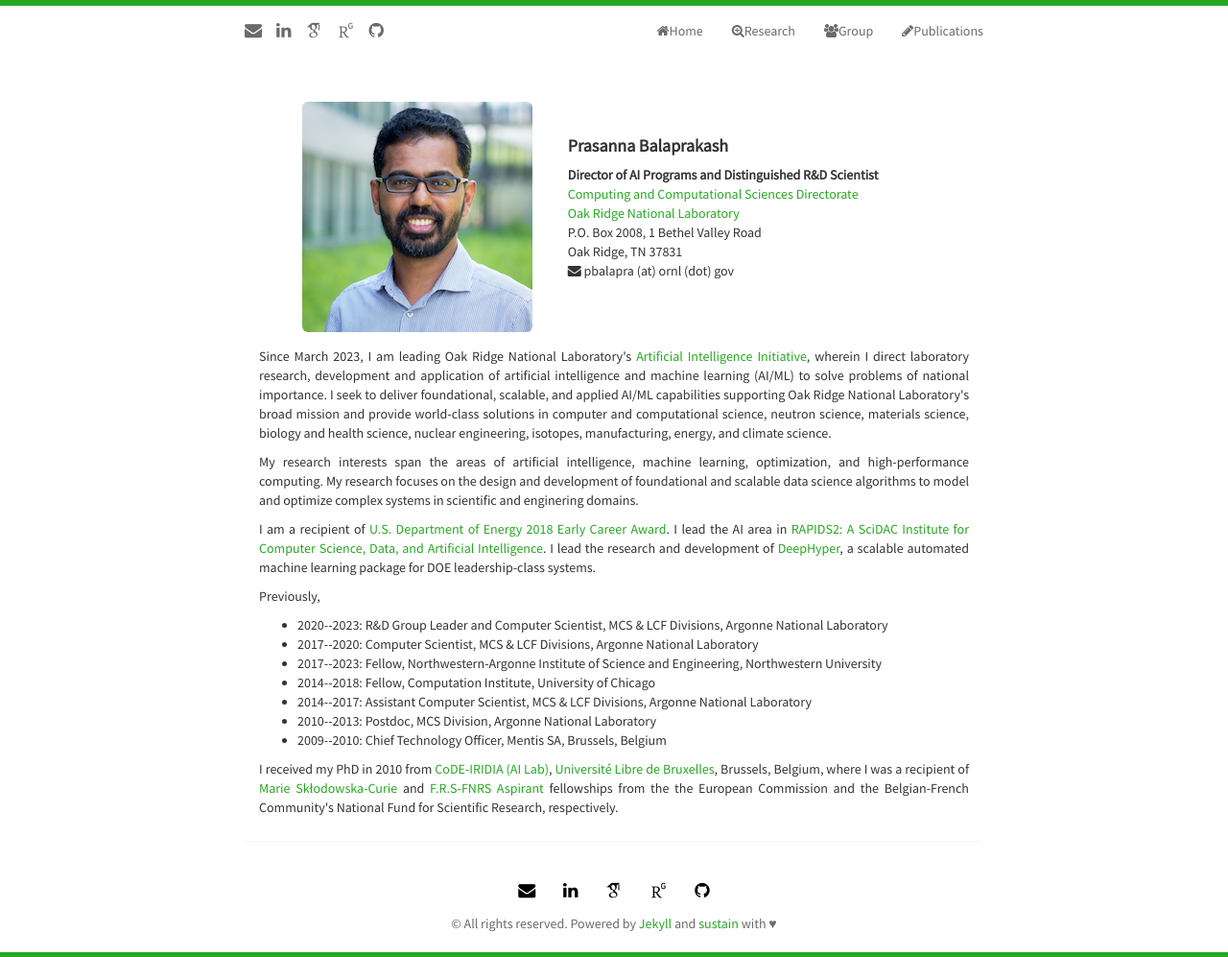
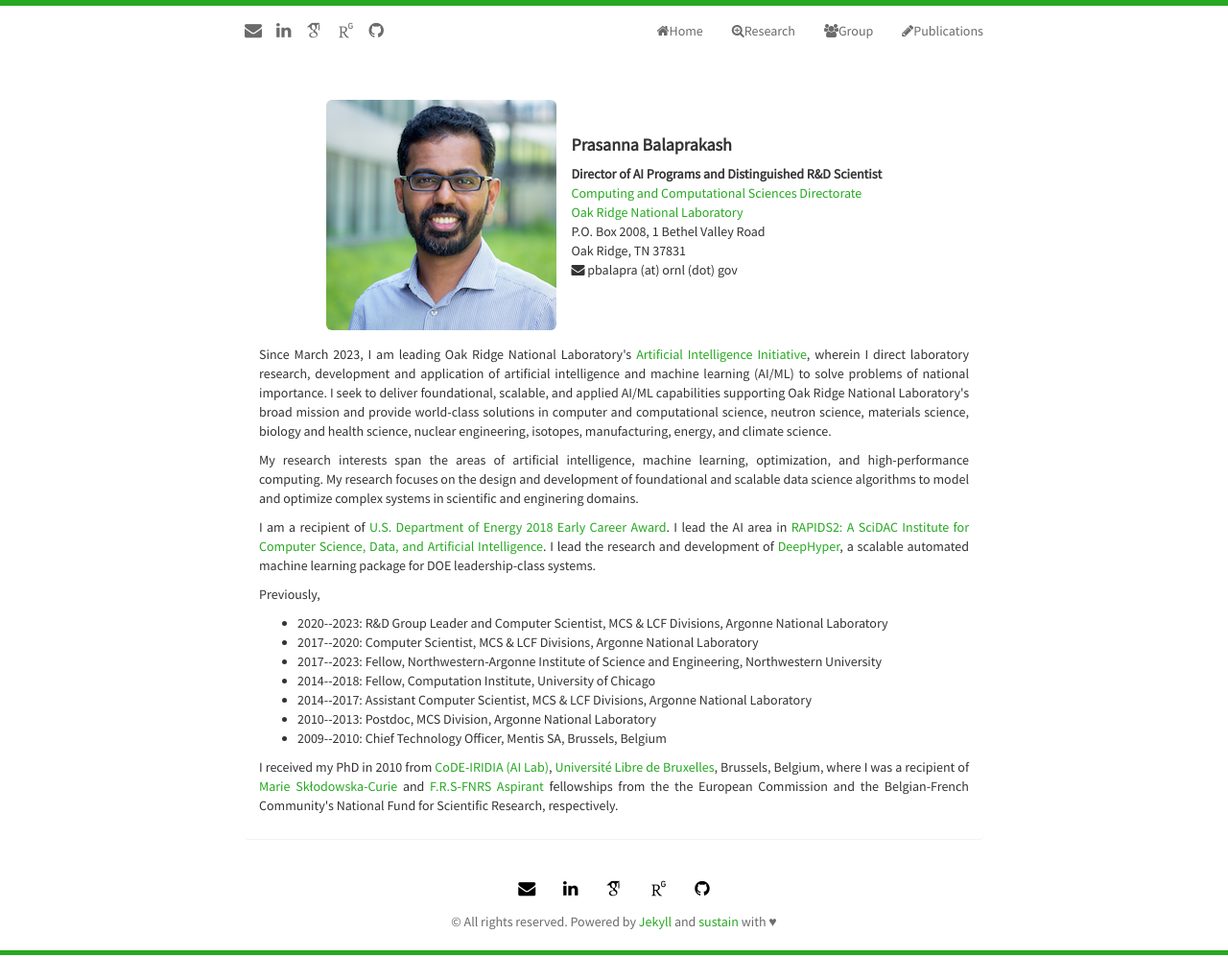
Before and after one commit to pbalapra/pbalapra.github.io, a Jekyll site: the page built from index.html, in a window 1280 px wide. Shown: the whole page at 96% size. Built offline with Jekyll 4.4.1, drawn with Linux system fonts in a browser that asks for light colours; nearby versions of some CDN libraries; some web fonts are replaced; the list of posts is cut into pages by our own code.

Commit message:
minor edits

```diff
--- a/index.html
+++ b/index.html
@@ -7,7 +7,7 @@ title: Home Page of Prasanna Balaprakash
 
 	<div class="container">
         <center>
-        <table width="650">
+        <table width="600">
           <tr>
             <td>
         	  <div class="avatar">
```
